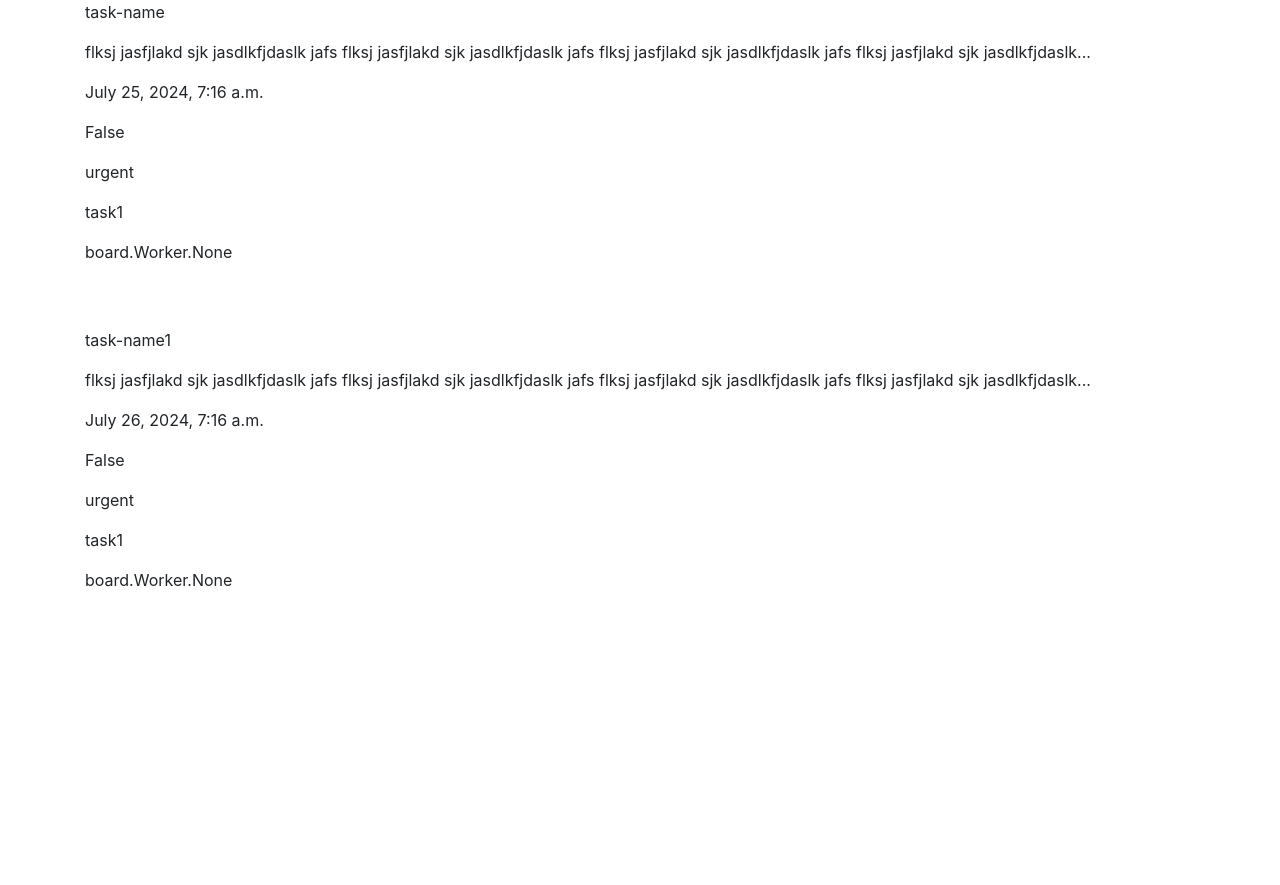
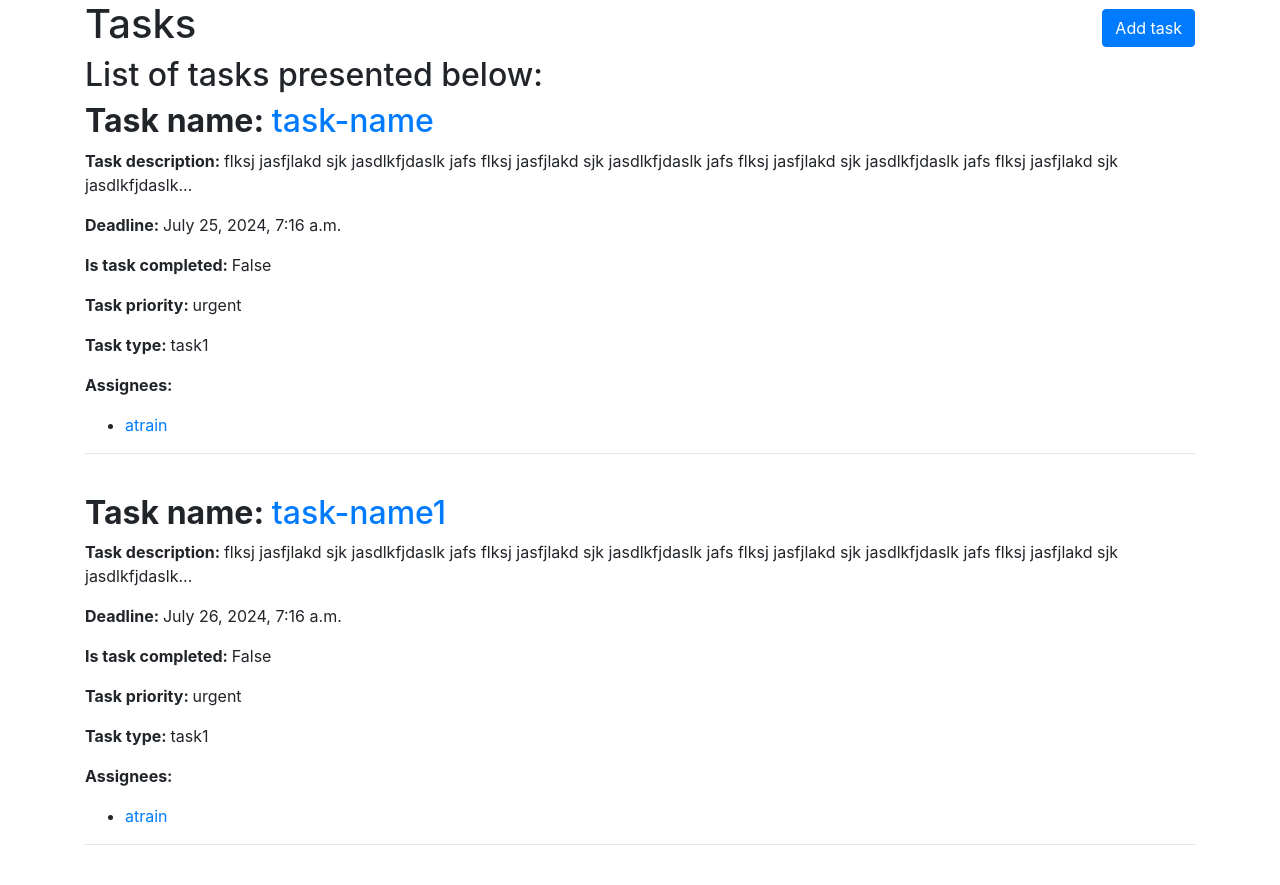
Before and after one commit to mrve4nick/task_manger_project, a Django app: page /board/task/ in a window 1280 px wide. Shown: the part 56-941 px from the top of the page. Before the commit the page ends 643 px from the top, so only its background shows below. Run offline with Django 5.2, Linux system fonts and the light colour scheme; data comes from the database, SQL or seed files in the repository.

Commit message:
Update templates for task_detail and task_list

```diff
--- a/templates/board/task_detail.html
+++ b/templates/board/task_detail.html
@@ -6,6 +6,8 @@
         <a href="{% url "board:task-update" pk=task.id %}" class="btn btn-primary">Edit</a>
       </div>
     </div>
+    <div class="row">
+      <div class="col-12">
         <p><b>Task description: </b>{{ task.description }}</p>
         <p><b>Deadline: </b>{{ task.deadline }}</p>
         <p><b>Completed: </b>{{ task.is_completed }}</p>
@@ -16,7 +18,7 @@
             {% if task.assignees.exists %}
             <ul>
               {% for assignee in task.assignees.all %}
-            <li>{{ assignee }}</li>
+                <li><a href="{% url 'board:worker-detail' pk=assignee.id %}">{{ assignee }}</a></li>
               {% endfor %}
             </ul>
             {% else %}
@@ -26,4 +28,6 @@
         <br>
         <br>
         <a href="{% url 'board:task-delete' pk=task.id %}" class="btn btn-danger ml-2">Delete</a>
+      </div>
+    </div>
 {% endblock %}
--- a/templates/board/task_list.html
+++ b/templates/board/task_list.html
@@ -1,14 +1,38 @@
 {% extends "base.html" %}
 {% block content %}
+  <div class="row">
+    <div class="col-12 d-flex justify-content-between align-items-center">
+      <h1>Tasks</h1>
+      <a href="{% url 'board:task-create' %}" class="btn btn-primary">Add task</a>
+    </div>
+    <div class="col-12 d-flex justify-content-between align-items-center">
+      <span class="h2">List of tasks presented below:</span>
+    </div>
+  </div>
   {% for task in task_list %}
-    <p>{{ task.name }}</p>
-    <p>{{ task.description|slice:150 }}...</p>
-    <p>{{ task.deadline }}</p>
-    <p>{{ task.is_completed }}</p>
-    <p>{{ task.priority }}</p>
-    <p>{{ task.task_type }}</p>
-    <p>{{ task.assignees }}</p>
-    <br>
+    <div class="row">
+      <div class="col-12">
+        <p class="h2"><b>Task name: </b><a href="{% url 'board:task-detail' pk=task.id %}">{{ task.name }}</a></p>
+        <p><b>Task description: </b>{{ task.description|slice:150 }}...</p>
+        <p><b>Deadline: </b>{{ task.deadline }}</p>
+        <p><b>Is task completed: </b>{{ task.is_completed }}</p>
+        <p><b>Task priority: </b>{{ task.priority }}</p>
+        <p><b>Task type: </b>{{ task.task_type }}</p>
+        <p>
+            <b>Assignees: </b>
+            {% if task.assignees.exists %}
+            <ul>
+              {% for assignee in task.assignees.all %}
+                <li><a href="{% url 'board:worker-detail' pk=assignee.id %}">{{ assignee }}</a></li>
+              {% endfor %}
+            </ul>
+            {% else %}
+            No assignees
+            {% endif %}
+        </p>
+    <hr>
     <br>
   {% endfor %}
+      </div>
+    </div>
 {% endblock %}
```
Lines whose indentation alone changed are shown as unchanged.
